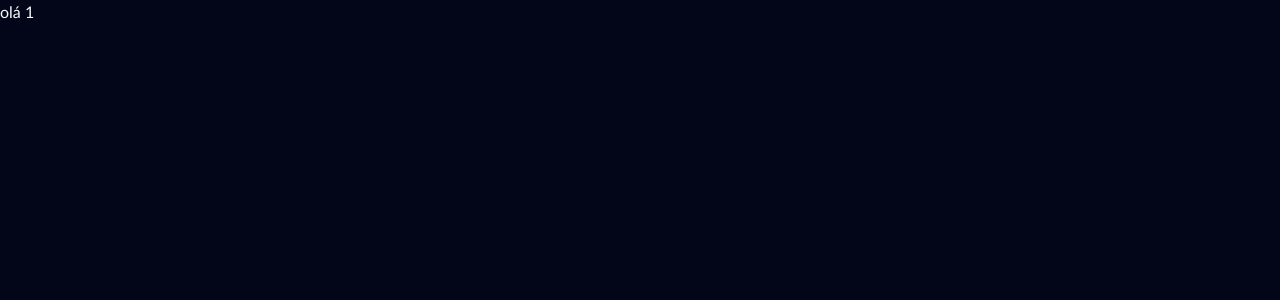
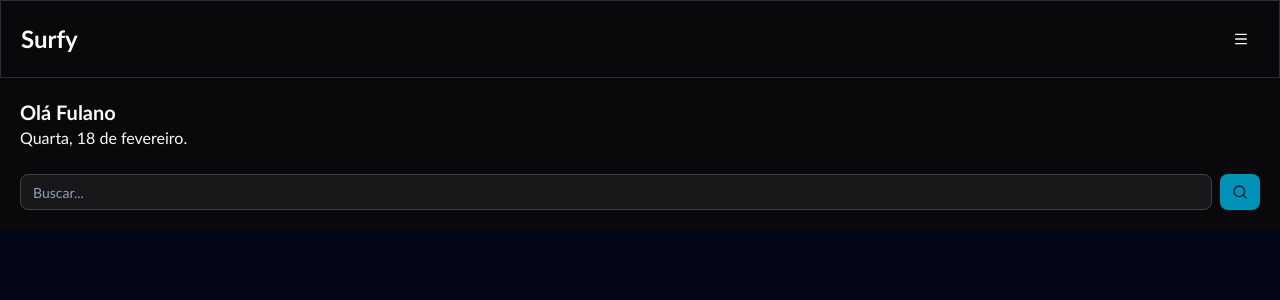
Before and after one commit to slpascoal/surfy, a Next.js app: page / in a window 1280 px wide. Shown: the top 300 px of the page. Built offline with nearby package versions, Linux system fonts and the light colour scheme.

Commit message:
Criando header, e itens iniciais da home

```diff
--- a/app/globals.css
+++ b/app/globals.css
@@ -93,3 +93,35 @@ body {
     @apply bg-background text-foreground;
   }
 }
+
+.logo {
+  @apply text-2xl font-bold;
+}
+
+.headerContent {
+  @apply flex flex-row items-center justify-between p-5 bg-zinc-950;
+}
+
+.homeWelcome {
+  @apply p-5;
+
+  h2 {
+    @apply text-xl font-bold;
+  }
+}
+
+.homeSearch {
+  @apply flex items-center gap-2 mt-6;
+
+  Input {
+    @apply bg-zinc-900 border-zinc-700;
+
+    border-radius: 8px;
+  }
+
+  Button {
+    @apply bg-cyan-600;
+
+    border-radius: 8px;
+  }
+}
--- a/app/page.tsx
+++ b/app/page.tsx
@@ -1,5 +1,11 @@
+import Header from "@/components/header";
+import Main from "../components/home/main";
+
 export default function Home() {
   return (
-    <h1>olá 1</h1>
+    <div className="text-zinc-50 bg-zinc-950">
+      <Header />
+      <Main />
+    </div>
   );
 }
--- /dev/null
+++ b/components/header.tsx
@@ -0,0 +1,18 @@
+import { MenuIcon } from "lucide-react";
+import { Button } from "./ui/button";
+import { Card, CardContent } from "./ui/card";
+
+export default function Header() {
+  return (
+    <header>
+        <Card>
+            <CardContent className="headerContent">
+                <span className="logo">Surfy</span>
+                <Button size="icon" variant="ghost">
+                    <MenuIcon />
+                </Button>
+            </CardContent>
+        </Card>
+    </header>
+  );
+}
--- /dev/null
+++ b/components/home/main.tsx
@@ -0,0 +1,21 @@
+import { Button } from "@/components/ui/button";
+import { Input } from "@/components/ui/input";
+import { SearchIcon } from "lucide-react";
+
+export default function Main() {
+  return (
+    <main>
+      <div className="homeWelcome">
+        <h2>Olá Fulano</h2>
+        <p>Quarta, 18 de fevereiro.</p>
+
+        <div className="homeSearch">
+          <Input placeholder="Buscar..."/>
+          <Button>
+            <SearchIcon />
+          </Button>
+        </div>
+      </div>
+    </main>
+  );
+}
--- /dev/null
+++ b/components/ui/button.tsx
@@ -0,0 +1,64 @@
+import * as React from "react"
+import { cva, type VariantProps } from "class-variance-authority"
+import { Slot } from "radix-ui"
+
+import { cn } from "@/lib/utils"
+
+const buttonVariants = cva(
+  "inline-flex items-center justify-center gap-2 whitespace-nowrap rounded-md text-sm font-medium transition-all disabled:pointer-events-none disabled:opacity-50 [&_svg]:pointer-events-none [&_svg:not([class*='size-'])]:size-4 shrink-0 [&_svg]:shrink-0 outline-none focus-visible:border-ring focus-visible:ring-ring/50 focus-visible:ring-[3px] aria-invalid:ring-destructive/20 dark:aria-invalid:ring-destructive/40 aria-invalid:border-destructive",
+  {
+    variants: {
+      variant: {
+        default: "bg-primary text-primary-foreground hover:bg-primary/90",
+        destructive:
+          "bg-destructive text-white hover:bg-destructive/90 focus-visible:ring-destructive/20 dark:focus-visible:ring-destructive/40 dark:bg-destructive/60",
+        outline:
+          "border bg-background shadow-xs hover:bg-accent hover:text-accent-foreground dark:bg-input/30 dark:border-input dark:hover:bg-input/50",
+        secondary:
+          "bg-secondary text-secondary-foreground hover:bg-secondary/80",
+        ghost:
+          "hover:bg-accent hover:text-accent-foreground dark:hover:bg-accent/50",
+        link: "text-primary underline-offset-4 hover:underline",
+      },
+      size: {
+        default: "h-9 px-4 py-2 has-[>svg]:px-3",
+        xs: "h-6 gap-1 rounded-md px-2 text-xs has-[>svg]:px-1.5 [&_svg:not([class*='size-'])]:size-3",
+        sm: "h-8 rounded-md gap-1.5 px-3 has-[>svg]:px-2.5",
+        lg: "h-10 rounded-md px-6 has-[>svg]:px-4",
+        icon: "size-9",
+        "icon-xs": "size-6 rounded-md [&_svg:not([class*='size-'])]:size-3",
+        "icon-sm": "size-8",
+        "icon-lg": "size-10",
+      },
+    },
+    defaultVariants: {
+      variant: "default",
+      size: "default",
+    },
+  }
+)
+
+function Button({
+  className,
+  variant = "default",
+  size = "default",
+  asChild = false,
+  ...props
+}: React.ComponentProps<"button"> &
+  VariantProps<typeof buttonVariants> & {
+    asChild?: boolean
+  }) {
+  const Comp = asChild ? Slot.Root : "button"
+
+  return (
+    <Comp
+      data-slot="button"
+      data-variant={variant}
+      data-size={size}
+      className={cn(buttonVariants({ variant, size, className }))}
+      {...props}
+    />
+  )
+}
+
+export { Button, buttonVariants }
--- /dev/null
+++ b/components/ui/card.tsx
@@ -0,0 +1,92 @@
+import * as React from "react"
+
+import { cn } from "@/lib/utils"
+
+function Card({ className, ...props }: React.ComponentProps<"div">) {
+  return (
+    <div
+      data-slot="card"
+      className={cn(
+        "bg-card text-card-foreground flex flex-col gap-6 rounded-xl border shadow-sm",
+        className
+      )}
+      {...props}
+    />
+  )
+}
+
+function CardHeader({ className, ...props }: React.ComponentProps<"div">) {
+  return (
+    <div
+      data-slot="card-header"
+      className={cn(
+        "@container/card-header grid auto-rows-min grid-rows-[auto_auto] items-start gap-2 px-6 has-data-[slot=card-action]:grid-cols-[1fr_auto] [.border-b]:pb-6",
+        className
+      )}
+      {...props}
+    />
+  )
+}
+
+function CardTitle({ className, ...props }: React.ComponentProps<"div">) {
+  return (
+    <div
+      data-slot="card-title"
+      className={cn("leading-none font-semibold", className)}
+      {...props}
+    />
+  )
+}
+
+function CardDescription({ className, ...props }: React.ComponentProps<"div">) {
+  return (
+    <div
+      data-slot="card-description"
+      className={cn("text-muted-foreground text-sm", className)}
+      {...props}
+    />
+  )
+}
+
+function CardAction({ className, ...props }: React.ComponentProps<"div">) {
+  return (
+    <div
+      data-slot="card-action"
+      className={cn(
+        "col-start-2 row-span-2 row-start-1 self-start justify-self-end",
+        className
+      )}
+      {...props}
+    />
+  )
+}
+
+function CardContent({ className, ...props }: React.ComponentProps<"div">) {
+  return (
+    <div
+      data-slot="card-content"
+      className={cn("", className)}
+      {...props}
+    />
+  )
+}
+
+function CardFooter({ className, ...props }: React.ComponentProps<"div">) {
+  return (
+    <div
+      data-slot="card-footer"
+      className={cn("flex items-center px-6 [.border-t]:pt-6", className)}
+      {...props}
+    />
+  )
+}
+
+export {
+  Card,
+  CardHeader,
+  CardFooter,
+  CardTitle,
+  CardAction,
+  CardDescription,
+  CardContent,
+}
--- /dev/null
+++ b/components/ui/input.tsx
@@ -0,0 +1,21 @@
+import * as React from "react"
+
+import { cn } from "@/lib/utils"
+
+function Input({ className, type, ...props }: React.ComponentProps<"input">) {
+  return (
+    <input
+      type={type}
+      data-slot="input"
+      className={cn(
+        "file:text-foreground placeholder:text-muted-foreground selection:bg-primary selection:text-primary-foreground dark:bg-input/30 border-input h-9 w-full min-w-0 rounded-md border bg-transparent px-3 py-1 text-base shadow-xs transition-[color,box-shadow] outline-none file:inline-flex file:h-7 file:border-0 file:bg-transparent file:text-sm file:font-medium disabled:pointer-events-none disabled:cursor-not-allowed disabled:opacity-50 md:text-sm",
+        "focus-visible:border-ring focus-visible:ring-ring/50 focus-visible:ring-[3px]",
+        "aria-invalid:ring-destructive/20 dark:aria-invalid:ring-destructive/40 aria-invalid:border-destructive",
+        className
+      )}
+      {...props}
+    />
+  )
+}
+
+export { Input }
```
Also changed, not shown: public/logo1.png (deleted).
